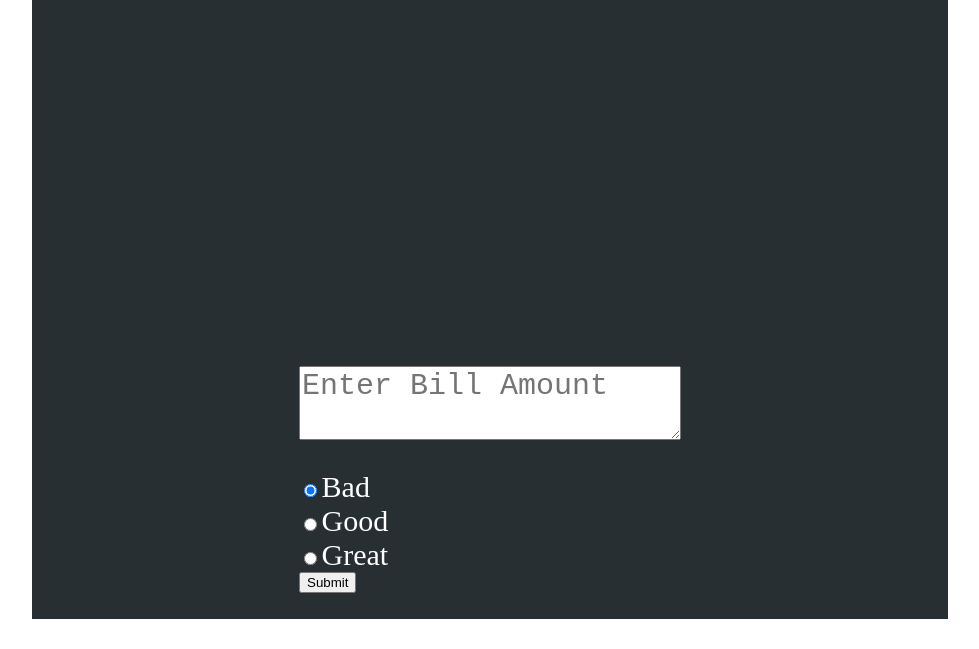
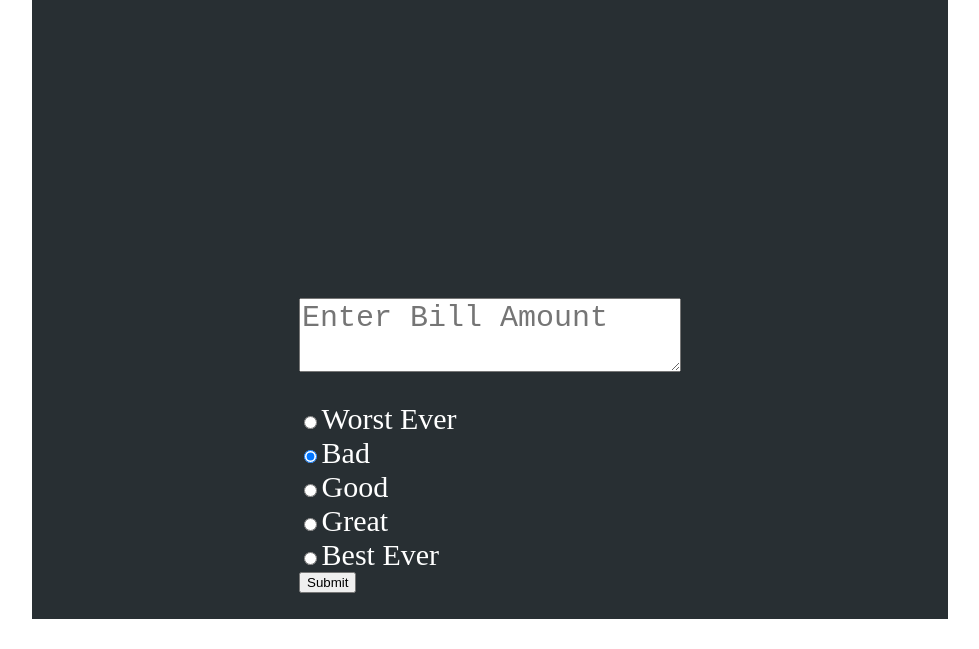
Before and after one commit to WhalenSITHS/Tip-Calculator-master, a website built with Parcel: page src/index.html in a window 1280 px wide. Shown: the part 171-820 px from the top of the page, without its empty margins (150-1129 px from the left). Built offline with nearby package versions, Linux system fonts and the light colour scheme.

Commit message:
sdasdfasdf

```diff
--- a/src/index.html
+++ b/src/index.html
@@ -15,6 +15,10 @@
           placeholder="Enter Bill Amount"
         ></textarea>
         <div>
+          <input type="radio" id="worst" name="drone" value="huey" checked />
+          <label for="worst">Worst Ever</label>
+        </div>
+        <div>
           <input type="radio" id="bad" name="drone" value="huey" checked />
           <label for="bad">Bad</label>
         </div>
@@ -28,6 +32,10 @@
           <input type="radio" id="Great" name="drone" value="louie" />
           <label for="Great">Great</label>
         </div>
+        <div>
+          <input type="radio" id="Best" name="drone" value="louie" />
+          <label for="Best">Best Ever</label>
+        </div>
         <input type="submit" value="Submit" class="submit" />
       </form>
 
```
Also changed, not shown: dist/index.html, 2 other files.
